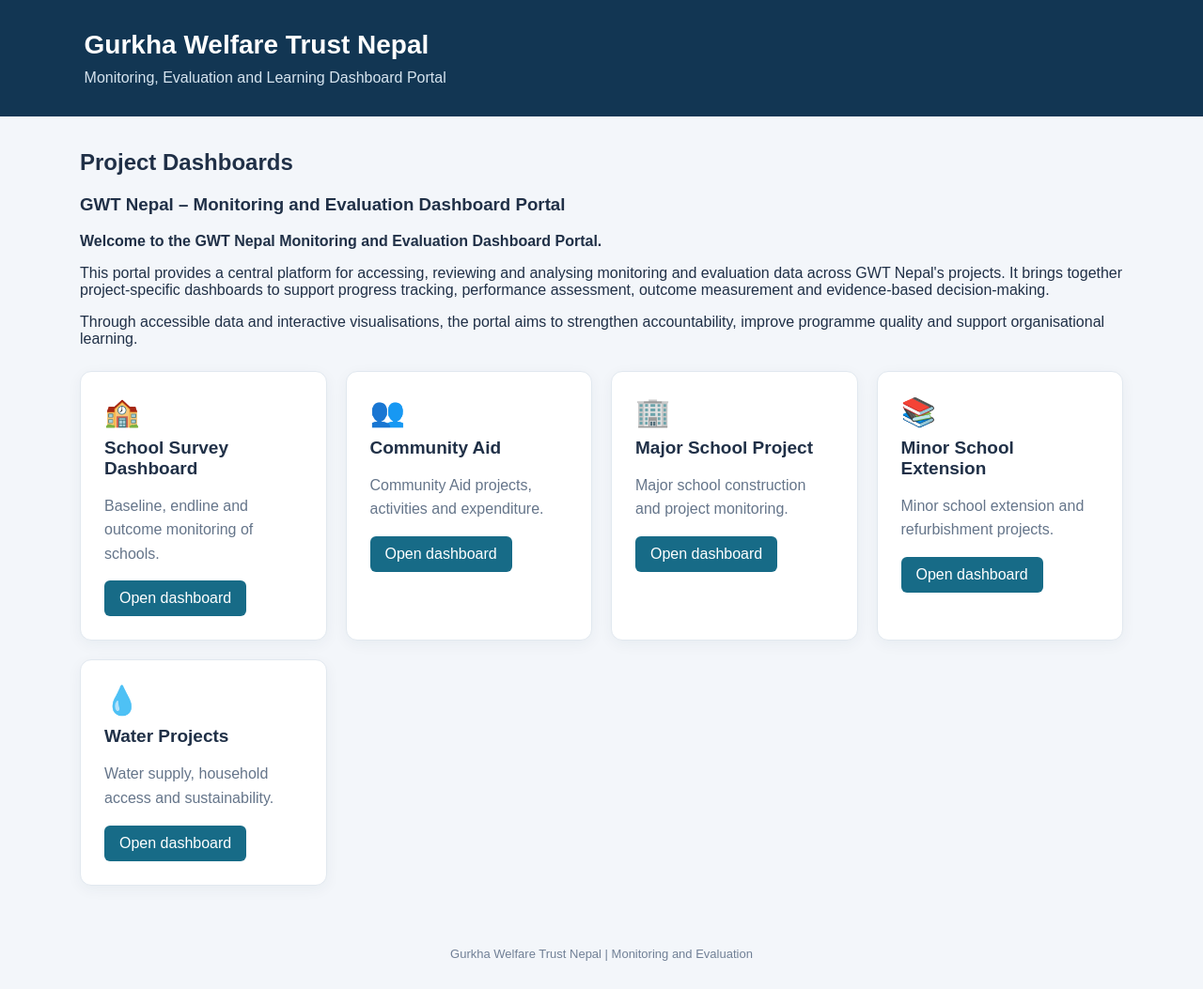
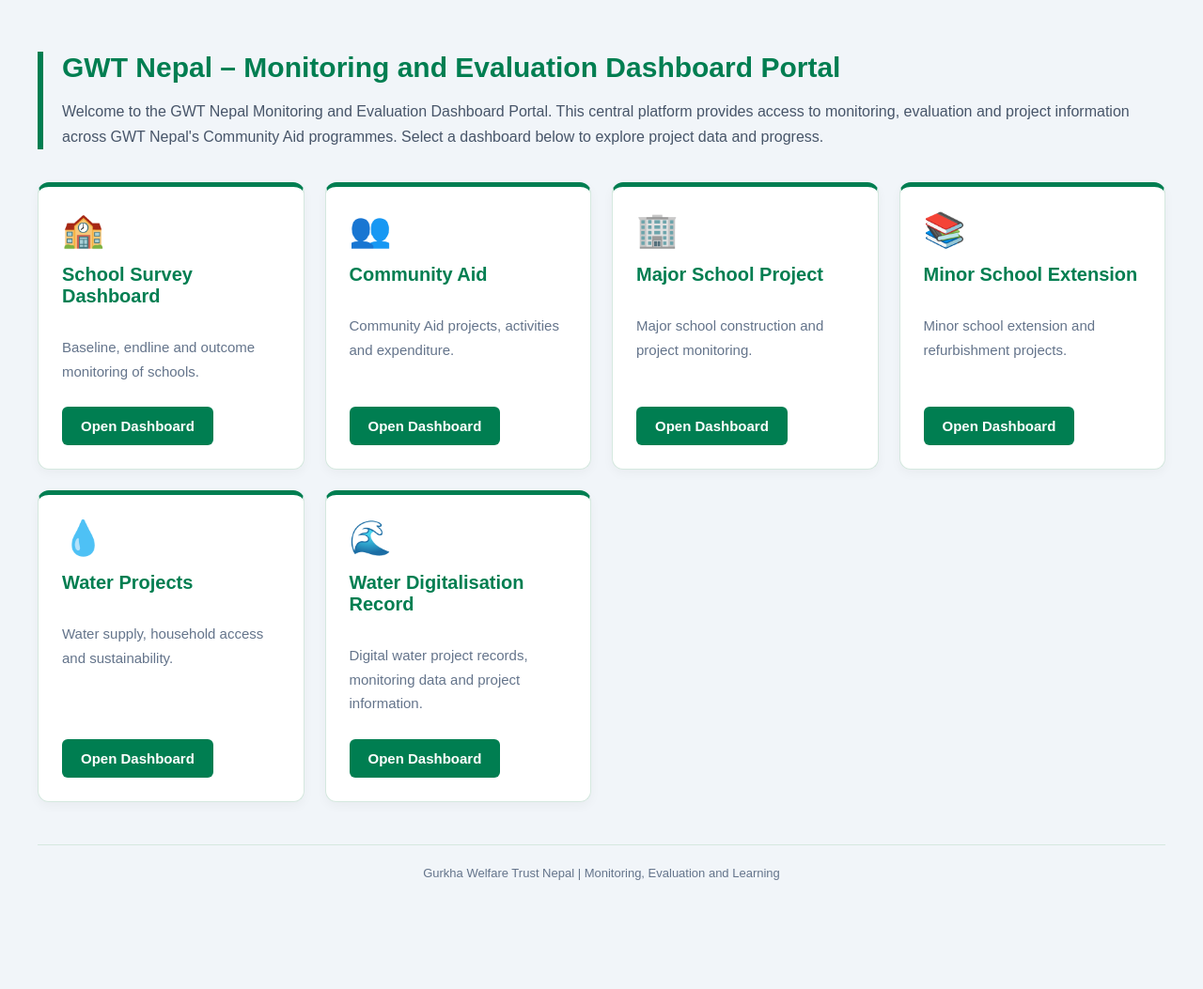
Before and after one commit to sandeshssilcpm/SandeshMEAL, a plain HTML site: page index.html in a window 1280 px wide. Shown: the whole page at 94% size. After the commit the page ends 994 px from the top, so only its background shows below. Drawn offline with Linux system fonts and the light colour scheme.

Commit message:
Update index.html

```diff
--- a/index.html
+++ b/index.html
@@ -3,76 +3,197 @@
 <html lang="en">
 <head>
 <meta charset="UTF-8">
-<meta name="viewport" content="width=device-width, initial-scale=1">
+<meta name="viewport" content="width=device-width, initial-scale=1.0">
+
 <title>GWT Nepal | M&E Dashboard Portal</title>
+
 <style>
-*{box-sizing:border-box}
-body{margin:0;font-family:Arial,sans-serif;background:#f3f6fa;color:#203047}
-header{background:#123653;color:white;padding:32px 7%}
-header h1{margin:0 0 10px;font-size:28px}
-header p{margin:0;color:#d6e4ef}
-main{max-width:1150px;margin:35px auto;padding:0 20px}
-.intro{margin-bottom:25px}
-.grid{display:grid;grid-template-columns:repeat(auto-fit,minmax(250px,1fr));gap:20px}
-.card{background:white;padding:25px;border-radius:12px;border:1px solid #e1e8ef;box-shadow:0 4px 15px #17324d0d}
-.card h2{font-size:19px;margin:10px 0}
-.card p{color:#65758a;line-height:1.6;min-height:45px}
-.card a{display:inline-block;background:#176b87;color:white;text-decoration:none;padding:10px 16px;border-radius:6px}
-.card a:hover{background:#104e67}
-.icon{font-size:30px}
-footer{text-align:center;padding:30px;color:#718096;font-size:13px}
+* {
+    box-sizing: border-box;
+}
+
+body {
+    margin: 0;
+    font-family: Arial, Helvetica, sans-serif;
+    background: #f1f5f9;
+    color: #172b4d;
+}
+
+.container {
+    max-width: 1500px;
+    margin: auto;
+    padding: 35px 40px;
+}
+
+.header {
+    margin-bottom: 35px;
+    border-left: 6px solid #007E51;
+    padding-left: 20px;
+}
+
+.header h1 {
+    font-size: 30px;
+    color: #007E51;
+    margin-bottom: 10px;
+}
+
+.header p {
+    font-size: 16px;
+    color: #475569;
+    line-height: 1.7;
+}
+
+.grid {
+    display: grid;
+    grid-template-columns: repeat(auto-fit, minmax(260px, 1fr));
+    gap: 22px;
+}
+
+.card {
+    background: #ffffff;
+    border: 1px solid #d5e8df;
+    border-top: 5px solid #007E51;
+    border-radius: 12px;
+    padding: 25px;
+    box-shadow: 0 4px 12px rgba(0,0,0,0.04);
+    transition: 0.3s;
+    display: flex;
+    flex-direction: column;
+    min-height: 280px;
+}
+
+.card:hover {
+    transform: translateY(-5px);
+    box-shadow: 0 8px 22px rgba(0,126,81,0.15);
+}
+
+.icon {
+    font-size: 36px;
+    margin-bottom: 15px;
+}
+
+.card h2 {
+    font-size: 20px;
+    color: #007E51;
+    margin: 0 0 15px;
+}
+
+.card p {
+    font-size: 15px;
+    line-height: 1.7;
+    color: #64748b;
+    margin-bottom: 25px;
+}
+
+.card a {
+    display: inline-block;
+    width: fit-content;
+    margin-top: auto;
+    background: #007E51;
+    color: white;
+    text-decoration: none;
+    padding: 12px 20px;
+    border-radius: 6px;
+    font-size: 15px;
+    font-weight: bold;
+    transition: 0.2s;
+}
+
+.card a:hover {
+    background: #005C3B;
+}
+
+.footer {
+    text-align: center;
+    margin-top: 45px;
+    padding: 22px;
+    color: #64748b;
+    font-size: 13px;
+    border-top: 1px solid #d5e8df;
+}
+
+@media (max-width: 600px) {
+    .container {
+        padding: 20px;
+    }
+
+    .header h1 {
+        font-size: 24px;
+    }
+
+    .grid {
+        grid-template-columns: 1fr;
+    }
+}
 </style>
 </head>
+
 <body>
-<header>
-<h1>Gurkha Welfare Trust Nepal</h1>
-<p>Monitoring, Evaluation and Learning Dashboard Portal</p>
-</header>
-<main>
-<section class="intro">
-<h2>Project Dashboards</h2>
-<p><section class="intro">
+
+<div class="container">
+
+    <div class="header">
         <h1>GWT Nepal – Monitoring and Evaluation Dashboard Portal</h1>
-    <p><strong>Welcome to the GWT Nepal Monitoring and Evaluation Dashboard Portal.</strong></p>
 
-    <p>This portal provides a central platform for accessing, reviewing and analysing monitoring and evaluation data across GWT Nepal's projects. It brings together project-specific dashboards to support progress tracking, performance assessment, outcome measurement and evidence-based decision-making.</p>
+        <p>
+            Welcome to the GWT Nepal Monitoring and Evaluation Dashboard Portal.
+            This central platform provides access to monitoring, evaluation
+            and project information across GWT Nepal's Community Aid programmes.
+            Select a dashboard below to explore project data and progress.
+        </p>
+    </div>
 
-    <p>Through accessible data and interactive visualisations, the portal aims to strengthen accountability, improve programme quality and support organisational learning.</p>
-</section></p>
-</section>
     <section class="grid">
+
         <div class="card">
             <div class="icon">🏫</div>
             <h2>School Survey Dashboard</h2>
             <p>Baseline, endline and outcome monitoring of schools.</p>
-<a href="mschoolsurveydashboard/">Open dashboard</a>
+            <a href="mschoolsurveydashboard/">Open Dashboard</a>
         </div>
+
         <div class="card">
             <div class="icon">👥</div>
             <h2>Community Aid</h2>
             <p>Community Aid projects, activities and expenditure.</p>
-<a href="community-aid/">Open dashboard</a>
+            <a href="community-aid/">Open Dashboard</a>
         </div>
+
         <div class="card">
             <div class="icon">🏢</div>
             <h2>Major School Project</h2>
             <p>Major school construction and project monitoring.</p>
-<a href="major-school/">Open dashboard</a>
+            <a href="major-school/">Open Dashboard</a>
         </div>
+
         <div class="card">
             <div class="icon">📚</div>
             <h2>Minor School Extension</h2>
             <p>Minor school extension and refurbishment projects.</p>
-<a href="minor-school-extension/">Open dashboard</a>
+            <a href="minor-school-extension/">Open Dashboard</a>
         </div>
+
         <div class="card">
             <div class="icon">💧</div>
             <h2>Water Projects</h2>
             <p>Water supply, household access and sustainability.</p>
-<a href="water-projects/">Open dashboard</a>
+            <a href="water-projects/">Open Dashboard</a>
         </div>
+
+        <div class="card">
+            <div class="icon">🌊</div>
+            <h2>Water Digitalisation Record</h2>
+            <p>Digital water project records, monitoring data and project information.</p>
+            <a href="WaterDigitalisationRecord/">Open Dashboard</a>
+        </div>
+
     </section>
-</main>
-<footer>Gurkha Welfare Trust Nepal | Monitoring and Evaluation</footer>
+
+    <div class="footer">
+        Gurkha Welfare Trust Nepal | Monitoring, Evaluation and Learning
+    </div>
+
+</div>
+
 </body>
 </html>
```
Lines whose indentation alone changed are shown as unchanged.
